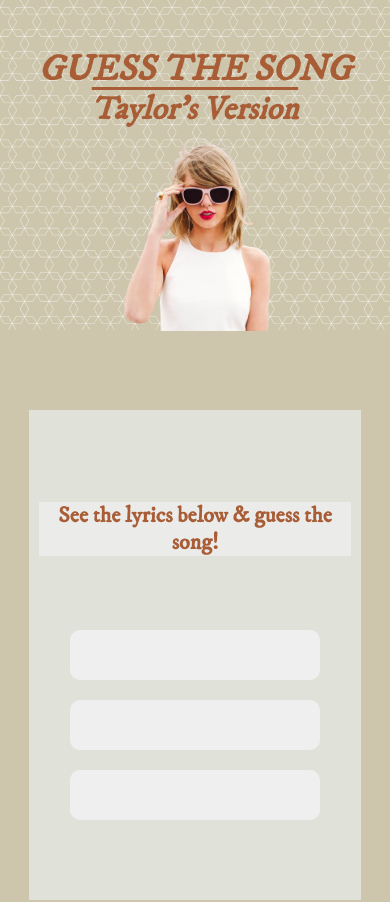
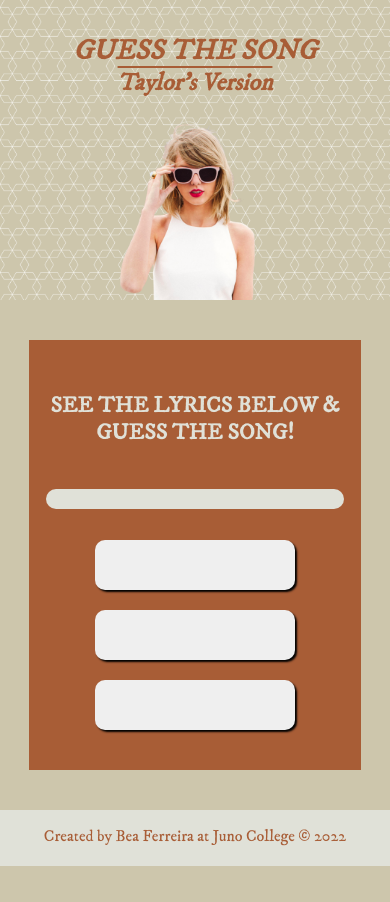
Before and after one commit to becarolf/beatriz-ferreira-project-three, a React (Create React App) app: page / in a window 390 px wide. Shown: the top 902 px of the page. After the commit the page ends 866 px from the top, so only its background shows below. Built offline with nearby package versions, Linux system fonts and the light colour scheme; no server answers; the database is empty.

Commit message:
added more breakpoints for the media queries and fixed wrapper issues in the js files

```diff
--- a/src/App.css
+++ /dev/null
@@ -1,228 +0,0 @@
-body {
-  background-color: #cdc6ac;
-  font-family: "IM Fell DW Pica", serif;
-  margin: 0 auto;
-}
-
-#page-container {
-  position: relative;
-  min-height: 100vh;
-}
-
-#content-wrap {
-  max-width: 1280px;
-  padding-bottom: 2.5rem;
-  /* Footer height */
-  text-align: center;
-  margin: 0 auto;
-}
-
-h1 {
-  font-size: 56px;
-  font-style: italic;
-  text-transform: uppercase;
-  margin: 0;
-}
-
-h2 {
-  font-size: 54px;
-  font-style: italic;
-  text-decoration: overline;
-  margin: 0;
-}
-
-.tv-header {
-  background-image: url(./assets/pattern_overlapping-hexagons_0.5_2_0-0_0_1__cdc6ac_ffffff.png);
-  background-size: cover;
-}
-
-.tv-header .header-container {
-  display: -webkit-box;
-  display: -ms-flexbox;
-  display: flex;
-  -webkit-box-pack: center;
-      -ms-flex-pack: center;
-          justify-content: center;
-  -webkit-box-align: end;
-      -ms-flex-align: end;
-          align-items: end;
-}
-
-.tv-header .header-text {
-  width: 40%;
-  color: #a85d36;
-  line-height: 5rem;
-  -ms-flex-item-align: center;
-      -ms-grid-row-align: center;
-      align-self: center;
-}
-
-.tv-header .text-container {
-  width: 50%;
-}
-
-.tv-header .image-container {
-  width: 50%;
-  margin-right: -100px;
-}
-
-.tv-header .image-container .header-image {
-  background-color: transparent;
-  width: 100%;
-  position: relative;
-  top: 6px;
-  left: 10px;
-}
-
-.quiz-container {
-  width: 80%;
-  margin: auto;
-  background-color: #e0e1d8;
-  margin-top: 80px;
-  margin-bottom: 80px;
-  padding: 70px 10px;
-}
-
-.quiz-container h3 {
-  background-color: #f0f0f3ae;
-  color: #a85d36;
-  font-size: 24px;
-}
-
-.quiz-container p {
-  font-style: italic;
-  font-size: 24px;
-  font-weight: 300;
-  padding: 10px 90px;
-}
-
-.button-container {
-  display: -webkit-box;
-  display: -ms-flexbox;
-  display: flex;
-  -webkit-box-orient: vertical;
-  -webkit-box-direction: normal;
-      -ms-flex-direction: column;
-          flex-direction: column;
-  -webkit-box-align: center;
-      -ms-flex-align: center;
-          align-items: center;
-  -webkit-box-pack: center;
-      -ms-flex-pack: center;
-          justify-content: center;
-  -ms-flex-line-pack: center;
-      align-content: center;
-}
-
-.button-container button {
-  width: 80%;
-  height: 50px;
-  margin: 10px;
-  border: none;
-  border-radius: 10px;
-  font-family: "IM Fell DW Pica", serif;
-  font-size: 20px;
-  text-transform: uppercase;
-}
-
-.button-container button:hover, .button-container button:focus {
-  cursor: pointer;
-  background-color: #cdc6ac;
-  border: 2px solid #b0a19d;
-}
-
-.right-answer {
-  border: 5px solid green;
-}
-
-.wrong-answer {
-  border: 5px solid red;
-}
-
-.next-button {
-  width: 200px;
-  height: 45px;
-  margin: 20px 0;
-  float: right;
-  background-color: #f0f0f3;
-  border: none;
-  color: #a85d36;
-  font-size: larger;
-  font-weight: 800;
-  border-radius: 10px;
-  -webkit-box-shadow: inset -10px -10px 10px #ffffff70, inset 10px 10px 10px #aeaec020;
-          box-shadow: inset -10px -10px 10px #ffffff70, inset 10px 10px 10px #aeaec020;
-}
-
-.next-button:hover, .next-button:focus {
-  cursor: pointer;
-  background-color: #a85d36;
-  color: #f0f0f3;
-  -webkit-box-shadow: none;
-          box-shadow: none;
-}
-
-.answer-container .youtube {
-  padding-top: 80px;
-}
-
-.answer-container .youtube iframe {
-  width: 100%;
-}
-
-#footer {
-  position: absolute;
-  background-color: #a85d36;
-  bottom: 0;
-  width: 100%;
-  padding-bottom: 2.5rem;
-  /* Footer height */
-}
-
-#footer p {
-  text-align: center;
-  color: #e0e1d8;
-  font-size: 16px;
-  font-weight: 800;
-}
-
-@media (max-width: 480px) {
-  .tv-header .header-container {
-    -webkit-box-orient: vertical;
-    -webkit-box-direction: normal;
-        -ms-flex-direction: column;
-            flex-direction: column;
-    -webkit-box-align: center;
-        -ms-flex-align: center;
-            align-items: center;
-  }
-  .tv-header .header-text {
-    width: 100%;
-    margin-top: 50px;
-    line-height: 2.5rem;
-  }
-  .tv-header .image-container {
-    margin-right: 0;
-  }
-  h1 {
-    font-size: 36px;
-  }
-  h2 {
-    font-size: 32px;
-  }
-  .quiz-container h3 {
-    font-size: 22px;
-  }
-  .quiz-container p {
-    font-size: 22px;
-    padding: 10px 40px;
-  }
-  .button-container button {
-    font-size: 18px;
-  }
-  #footer {
-    padding-bottom: 1rem;
-    height: 40px;
-  }
-}
-/*# sourceMappingURL=App.css.map */
--- a/src/App.scss
+++ b/src/App.scss
@@ -18,7 +18,7 @@
 
 #content-wrap {
   max-width: 1280px;
-  padding-bottom: 2.5rem; /* Footer height */
+  padding-bottom: 1rem; /* Footer height */
   text-align: center;
   margin: 0 auto;
 }
@@ -41,6 +41,7 @@
   background-image: url(./assets/pattern_overlapping-hexagons_0.5_2_0-0_0_1__cdc6ac_ffffff.png);
   background-size: cover;
   .header-container {
+    height: 300px;
     display: flex;
     justify-content: center;
     align-items: end;
@@ -57,37 +58,44 @@
   .image-container {
     width: 50%;
     margin-right: -100px;
+    height: 100%;
     .header-image {
       background-color: transparent;
       width: 100%;
-      position: relative;
-      top: 6px;
-      left: 10px;
+      height: 100%;
+      object-fit: contain;
     }
   }
 }
 
 .quiz-container {
+  display: flex;
   width: 80%;
   margin: auto;
-  background-color: $lightGreen;
+  background-color: $colorBrown;
   margin-top: 80px;
   margin-bottom: 80px;
   padding: 70px 10px;
+  flex-direction: column;
+  align-items: center;
   h3 {
-    background-color: #f0f0f3ae;
-    color: $colorBrown;
-    font-size: 24px;
+    color: $lightGreen;
+    font-size: 28px;
+    text-transform: uppercase;
   }
   p {
+    width: 80%;
+    background-color: $lightGreen;
+    border-radius: 10px;
     font-style: italic;
     font-size: 24px;
     font-weight: 300;
-    padding: 10px 90px;
+    padding: 10px 20px;
   }
 }
 
 .button-container {
+  width: 80%;
   display: flex;
   flex-direction: column;
   align-items: center;
@@ -99,7 +107,9 @@
     margin: 10px;
     border: none;
     border-radius: 10px;
-    font-family: $quizFont;
+    box-shadow: 2px 2px 2px;
+    font-family: sans-serif;
+    font-weight: 600;
     font-size: 20px;
     text-transform: uppercase;
     &:hover,
@@ -151,50 +161,98 @@
 
 #footer {
   position: absolute;
-  background-color: $colorBrown;
+  background-color: $lightGreen;
   bottom: 0;
   width: 100%;
-  padding-bottom: 2.5rem; /* Footer height */
+  height: 40px;
+  padding-bottom: 1rem; /* Footer height */
   p {
     text-align: center;
-    color: $lightGreen;
+    color: $colorBrown;
     font-size: 16px;
-    font-weight: 800;
+    font-weight: 300;
     // margin: 0;
   }
 }
 
 // Responsive Design
+
+@media (max-width: 1024px) {
+  .tv-header {
+    .header-text {
+      line-height: 3.5rem;
+    }
+  }
+
+  h1,
+  h2 {
+    font-size: 45px;
+  }
+}
+
+@media (max-width: 768px) {
+  .tv-header {
+    .header-container {
+      line-height: 3rem;
+      .header-text {
+        line-height: 3rem;
+        h1 {
+          font-size: 34px;
+        }
+        h2 {
+          font-size: 36px;
+        }
+      }
+      .image-container {
+        margin-right: -70px;
+      }
+    }
+  }
+
+  .quiz-container {
+    h3 {
+      font-size: 24px;
+    }
+  }
+}
+
 @media (max-width: 480px) {
   .tv-header {
     .header-container {
       flex-direction: column;
       align-items: center;
-    }
-    .header-text {
-      width: 100%;
-      margin-top: 50px;
-      line-height: 2.5rem;
-    }
-    .image-container {
-      margin-right: 0;
+      .header-text {
+        height: 40%;
+        width: 100%;
+        margin-top: 35px;
+        line-height: 2rem;
+        h1 {
+          font-size: 28px;
+        }
+        h2 {
+          font-size: 24px;
+        }
+      }
+      .image-container {
+        display: flex;
+        height: 60%;
+        margin: 0;
+        .header-image {
+          bottom: -18px;
+        }
+      }
     }
   }
 
-  h1 {
-    font-size: 36px;
-  }
-
-  h2 {
-    font-size: 32px;
-  }
-
   .quiz-container {
+    margin-top: 40px;
+    padding: 30px 10px;
     h3 {
       font-size: 22px;
     }
     p {
-      font-size: 22px;
+      width: 70%;
+      font-size: 21px;
       padding: 10px 40px;
     }
   }
@@ -204,9 +262,4 @@
       font-size: 18px;
     }
   }
-
-  #footer {
-    padding-bottom: 1rem;
-    height: 40px;
-  }
 }
--- a/src/Components/Footer.js
+++ b/src/Components/Footer.js
@@ -1,9 +1,7 @@
 const Footer = () => (
     <footer>
         <div id="footer">
-            <div className="content-wrap">
-                <p>Created by Bea Ferreira at Juno College of Technology © 2022</p>
-            </div>
+                <p>Created by Bea Ferreira at Juno College © 2022</p>
         </div>
 
     </footer>
--- a/src/Components/Header.js
+++ b/src/Components/Header.js
@@ -4,7 +4,7 @@
     return (
         <header className="tv-header">
 
-            <div className="header-container content-wrap">
+            <div className="header-container">
                 <div className="header-text">
                     <h1>Guess the Song</h1>
                     <h2>Taylor's Version</h2>
--- a/src/Components/Quiz.js
+++ b/src/Components/Quiz.js
@@ -23,7 +23,9 @@
 
   const handleAnswer = (e) => {
     const userAnswer = e.target.innerText;
-    setAnswer(userAnswer.toUpperCase() === currentQuestion.answer.toUpperCase());
+    setAnswer(
+      userAnswer.toUpperCase() === currentQuestion.answer.toUpperCase()
+    );
   };
 
   const handleNext = () => {
@@ -35,7 +37,7 @@
   };
 
   return (
-    <div className="quiz-container content-wrap">
+    <main className="quiz-container">
       <h3>See the lyrics below & guess the song!</h3>
       <p>{currentQuestion.question}</p>
       <div
@@ -78,7 +80,7 @@
           </div>
         ) : null}
       </div>
-    </div>
+    </main>
   );
 };
 
--- a/src/questions.json
+++ b/src/questions.json
@@ -314,7 +314,7 @@
         "question": "And I've cleaned enough houses to know how to cover up a scene. Good thing Este's sister's gonna swear she was with me",
         "option1": "No Body, No Crime",
         "option2": "Delicate",
-        "option3": "'Evermore",
+        "option3": "Evermore",
         "answer": "No Body, No Crime",
         "lyricsVideo": "https://www.youtube.com/embed/IEPomqor2A8"
     }
```
Also changed, not shown: 1 other file (tests, documents, lock files or other folders).
